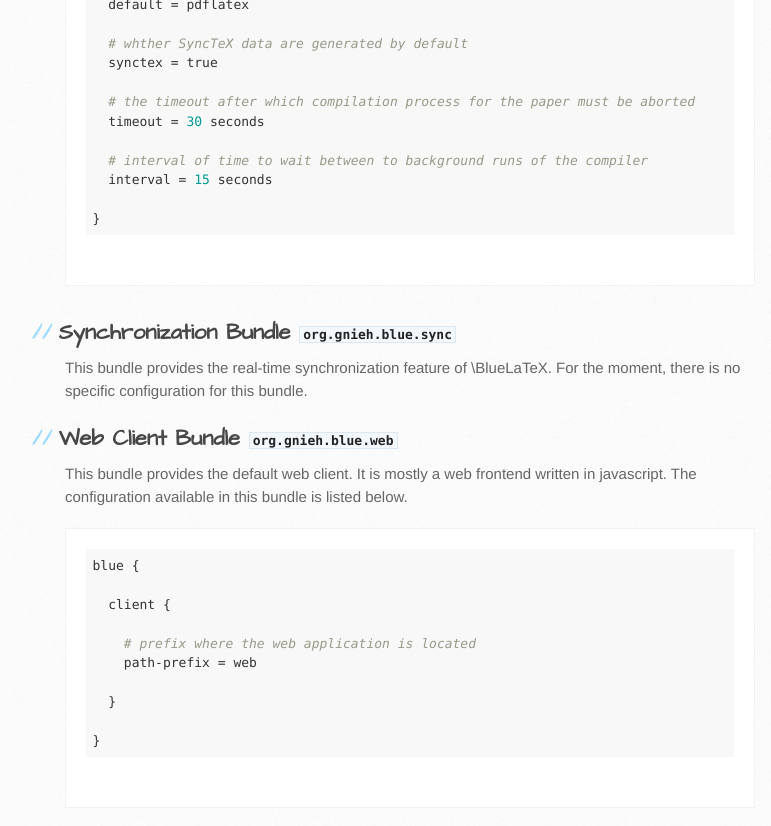
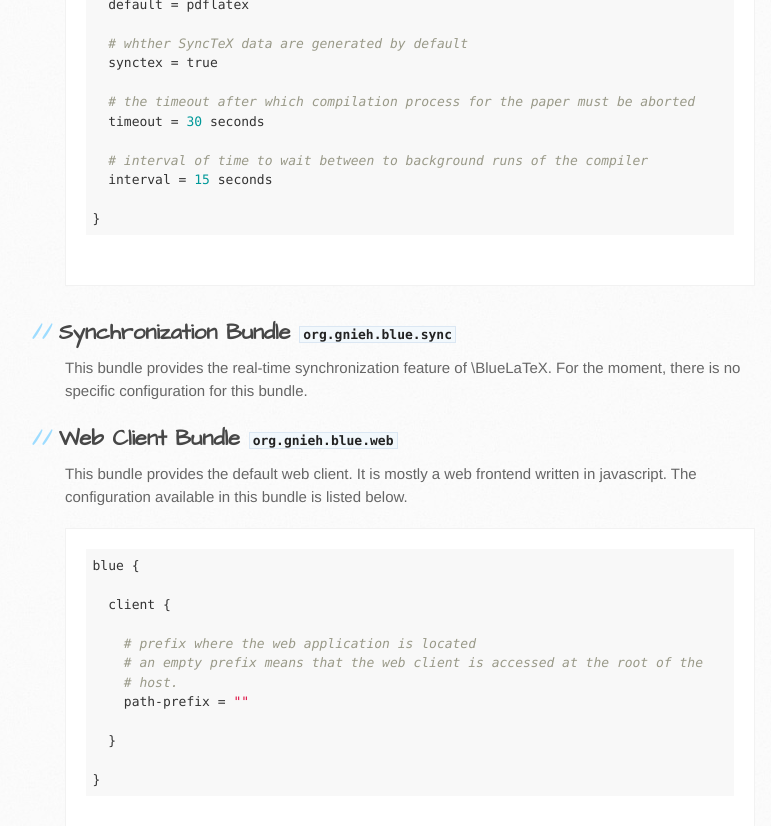
Before and after one commit to jeromedrouet/bluelatex-website, a Jekyll site: the page built from configuration/index.markdown, in a window 1280 px wide and 900 px high, scrolled down 5450 px. Shown: the top 826 px of the window, without its empty margins (105-876 px from the left). Built offline with Jekyll 4.4.1, drawn with Linux system fonts in a browser that asks for light colours.

Commit message:
Change default paths for API and web client

```diff
--- a/configuration/index.markdown
+++ b/configuration/index.markdown
@@ -291,7 +291,9 @@ blue {
   client {
 
     # prefix where the web application is located
-    path-prefix = web
+    # an empty prefix means that the web client is accessed at the root of the
+    # host.
+    path-prefix = ""
 
   }
 
--- a/installation/index.markdown
+++ b/installation/index.markdown
@@ -48,7 +48,7 @@ Let's say you installed \BlueLaTeX and put the [configuration](/configuration/)
 The options to pass to jsvc depends on where you installed your \BlueLaTeX instance and of your jsvc version.
 Please refer to the [jsvc documentation](http://commons.apache.org/proper/commons-daemon/jsvc.html) for more details.
 
-Once the server is started, you may access the web client at (by default): [http://localhost:18080/web/](http://localhost:18080/web/)
+Once the server is started, you may access the web client at (by default): [http://localhost:18080/](http://localhost:18080/)
 
 For Windows users, any help to document how it works with procrun is welcome. Do not hesitate to open a [pull request](https://github.com/gnieh/bluelatex-website/compare/) to propose the documentation.
 
```
Also changed, not shown: other parts of configuration/index.markdown (+1 -1 lines).
